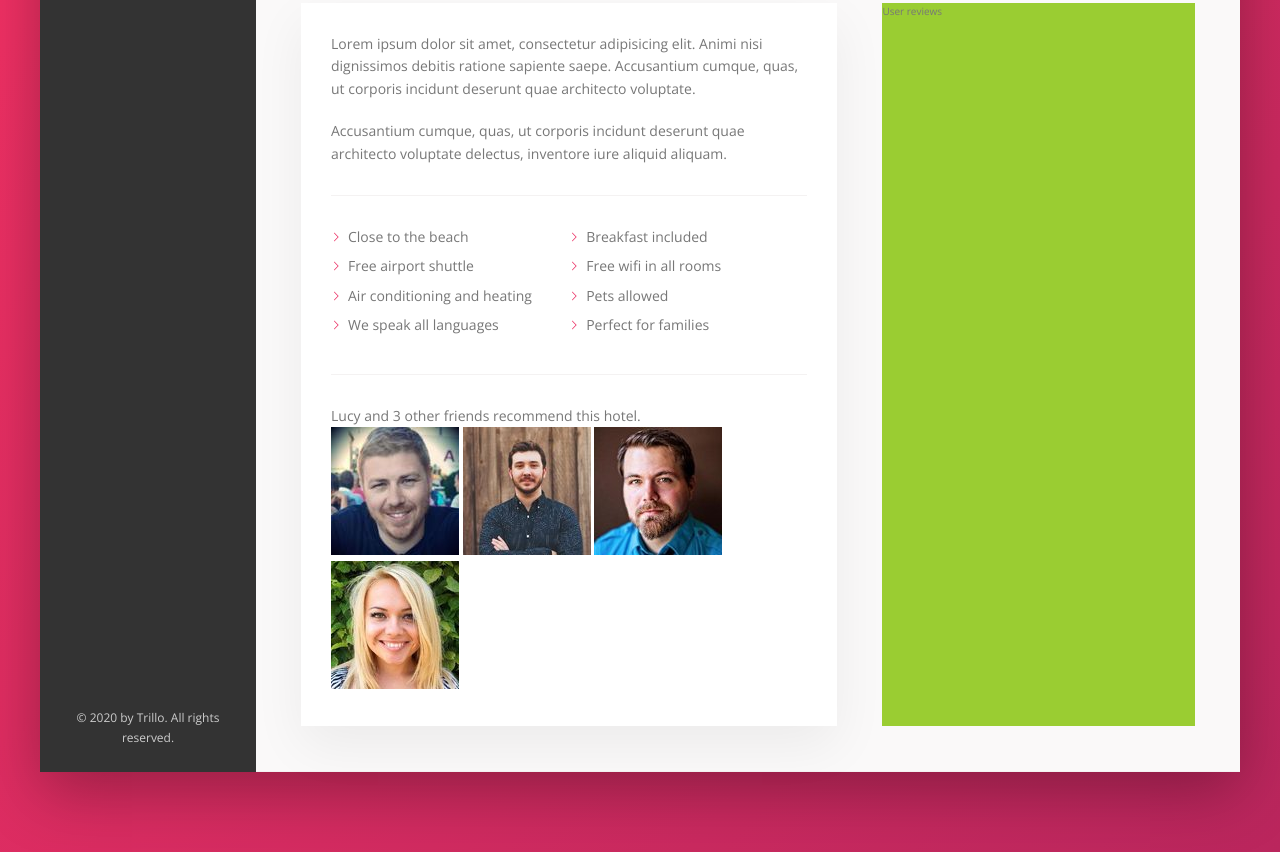
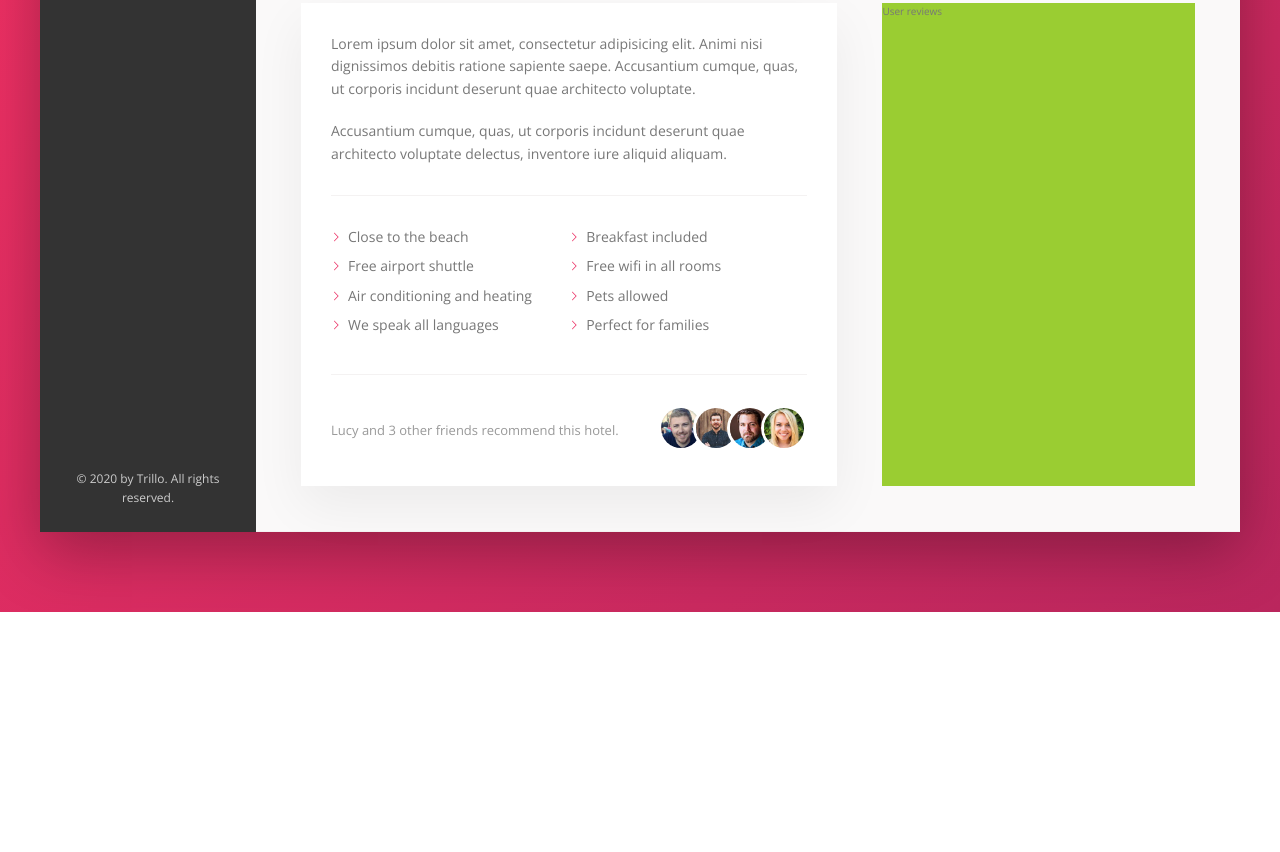
Before and after one commit to jiangmichael1/Learning-Sass-Flexbox-Trillo, a plain HTML site: page index.html in a window 1280 px wide. Shown: the part 644-1496 px from the top of the page. After the commit the page ends 1256 px from the top, so only its background shows below. Drawn offline with nearby package versions, Linux system fonts and the light colour scheme.

Commit message:
completed hotel content

```diff
--- a/css/style.css
+++ b/css/style.css
@@ -325,3 +325,18 @@ body {
     mask-size: cover; }
 
 /* RECOMMEND */
+.recommend {
+  font-size: 1.3rem;
+  color: var(--color-grey-dark-3);
+  display: flex;
+  align-items: center; }
+  .recommend__count {
+    margin-right: auto; }
+  .recommend__photo {
+    box-sizing: content-box;
+    height: 4rem;
+    width: 4rem;
+    border-radius: 50%;
+    border: 3px solid #fff; }
+    .recommend__photo:not(:last-child) {
+      margin-right: -1.5rem; }
--- a/index.html
+++ b/index.html
@@ -150,10 +150,10 @@
                                     Lucy and 3 other friends recommend this hotel.
                                 </p>
                                 <div class="recommend__friends">
-                                    <img src="img/user-3.jpg" alt="Friend 1" class="recommend_photo">
-                                    <img src="img/user-4.jpg" alt="Friend 2" class="recommend_photo">
-                                    <img src="img/user-5.jpg" alt="Friend 3" class="recommend_photo">
-                                    <img src="img/user-6.jpg" alt="Friend 4" class="recommend_photo">
+                                    <img src="img/user-3.jpg" alt="Friend 1" class="recommend__photo">
+                                    <img src="img/user-4.jpg" alt="Friend 2" class="recommend__photo">
+                                    <img src="img/user-5.jpg" alt="Friend 3" class="recommend__photo">
+                                    <img src="img/user-6.jpg" alt="Friend 4" class="recommend__photo">
 
                                 </div>
                             </div>
--- a/sass/_component.scss
+++ b/sass/_component.scss
@@ -352,3 +352,31 @@
 
 
 /* RECOMMEND */
+.recommend {
+    font-size: 1.3rem;
+    color: var(--color-grey-dark-3);
+
+    display: flex;
+    align-items: center;
+
+
+    &__count{
+        margin-right: auto;
+    }
+
+    &__friends {
+
+    }
+
+    &__photo{
+        box-sizing: content-box;
+        height: 4rem;
+        width: 4rem;
+        border-radius: 50%;
+        border: 3px solid #fff;
+
+        &:not(:last-child){
+            margin-right: -1.5rem;
+        }
+    }
+}
```
